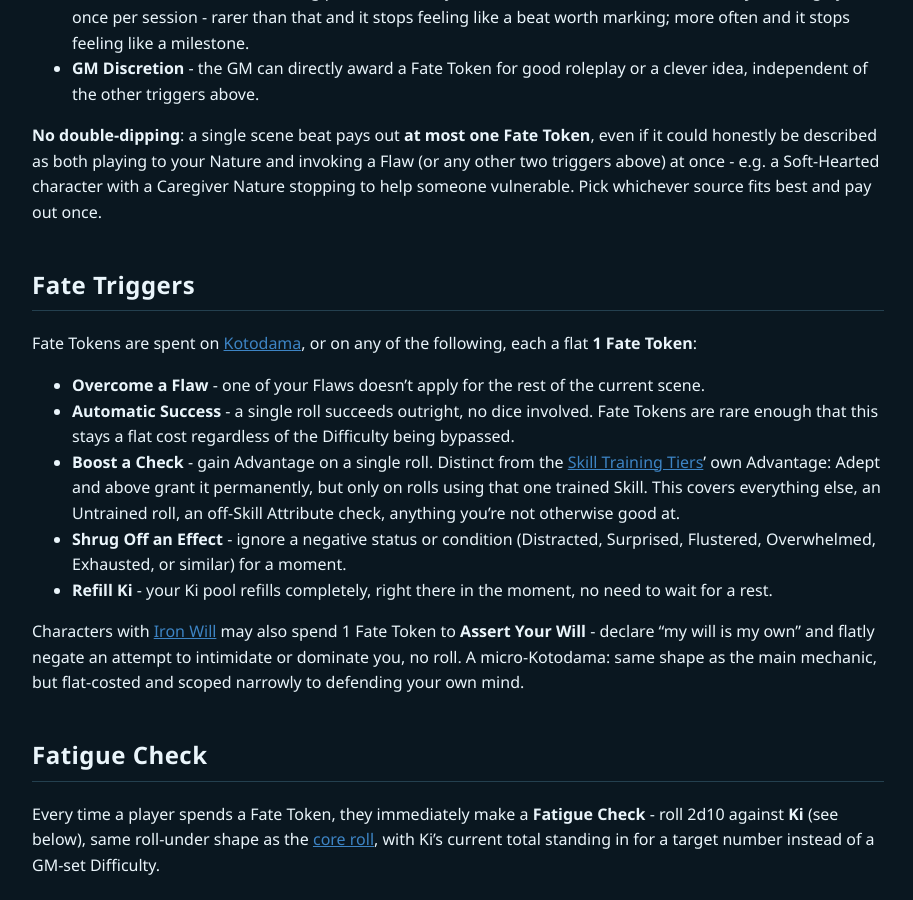
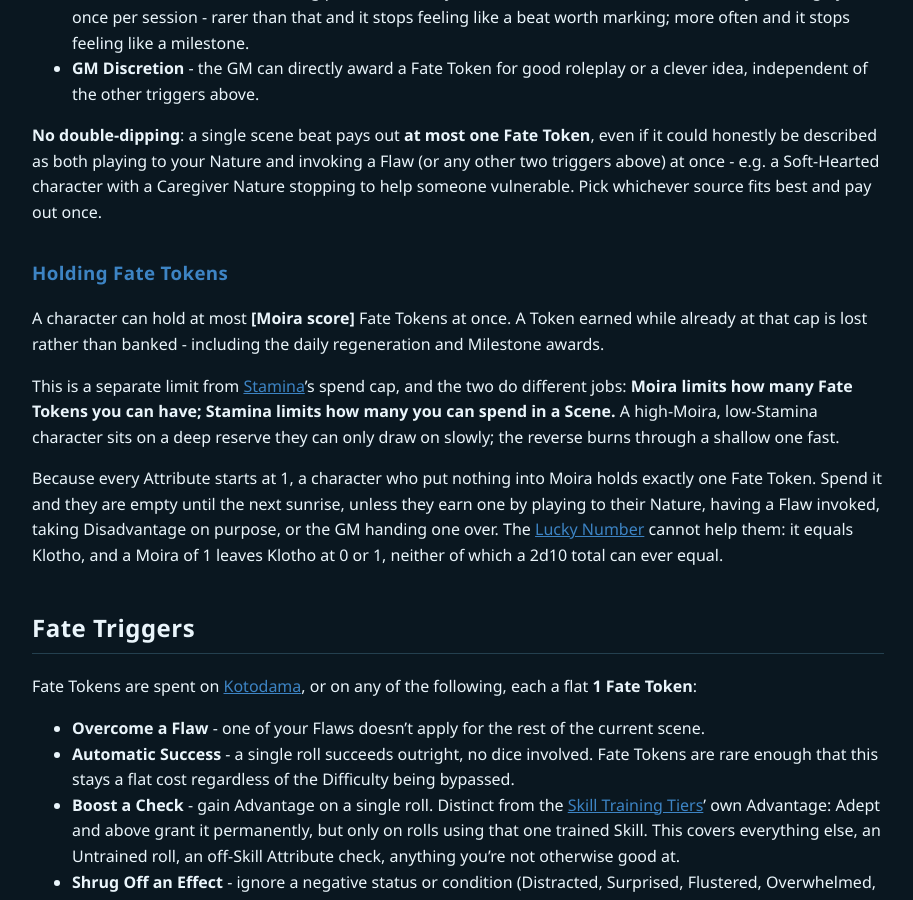
Before and after one commit to feralucce/20_Below, a Jekyll site: the page built from rules/fate.md, in a window 1280 px wide and 900 px high, scrolled down 2785 px. Shown: the whole window, without its empty margins (182-1095 px from the left). Built offline with Jekyll 4.4.1, drawn with Linux system fonts in a browser that asks for light colours; our own code applies the rules of GitHub Pages for plain Markdown files.

Commit message:
Cap Fate Tokens at the character's Moira score
Add a "Holding Fate Tokens" section to fate.md: a character holds at most
[Moira] Fate Tokens, and anything earned at the cap is lost rather than
banked - daily regeneration and Milestone awards included. Distinguish it
from Stamina, which caps spending per Scene rather than holding, and spell
out the Moira-1 corner case.

Glossary: note the cap on the Fate Token and Moira entries.
Character creation: point at the cap from the step 5 sub-stat table, and
note at step 15 that Discretionary points spent past it buy nothing.

Co-Authored-By: Claude Opus 5 <noreply@anthropic.com>

```diff
--- a/rules/fate.md
+++ b/rules/fate.md
@@ -56,6 +56,23 @@ Pick one of these, or [write your own](#writing-a-custom-nature).
 - **GM Discretion** - the GM can directly award a Fate Token for good roleplay or a clever idea, independent of the other triggers above.
 
 **No double-dipping**: a single scene beat pays out **at most one Fate Token**, even if it could honestly be described as both playing to your Nature and invoking a Flaw (or any other two triggers above) at once - e.g. a Soft-Hearted character with a Caregiver Nature stopping to help someone vulnerable. Pick whichever source fits best and pay out once.
+
+### Holding Fate Tokens
+
+A character can hold at most **[Moira score]** Fate Tokens at once. A Token earned while
+already at that cap is lost rather than banked - including the daily regeneration and
+Milestone awards.
+
+This is a separate limit from [Stamina](#staminas-job)'s spend cap, and the two do different
+jobs: **Moira limits how many Fate Tokens you can have; Stamina limits how many you can spend
+in a Scene.** A high-Moira, low-Stamina character sits on a deep reserve they can only draw on
+slowly; the reverse burns through a shallow one fast.
+
+Because every Attribute starts at 1, a character who put nothing into Moira holds exactly one
+Fate Token. Spend it and they are empty until the next sunrise, unless they earn one by playing
+to their Nature, having a Flaw invoked, taking Disadvantage on purpose, or the GM handing one
+over. The [Lucky Number](rules.md#klotho) cannot help them: it equals Klotho, and a Moira of 1
+leaves Klotho at 0 or 1, neither of which a 2d10 total can ever equal.
 
 ## Fate Triggers
 
```
Also changed, not shown: rules/character-creation.md (+3 -1 lines), rules/glossary.md (+2 -2 lines).
